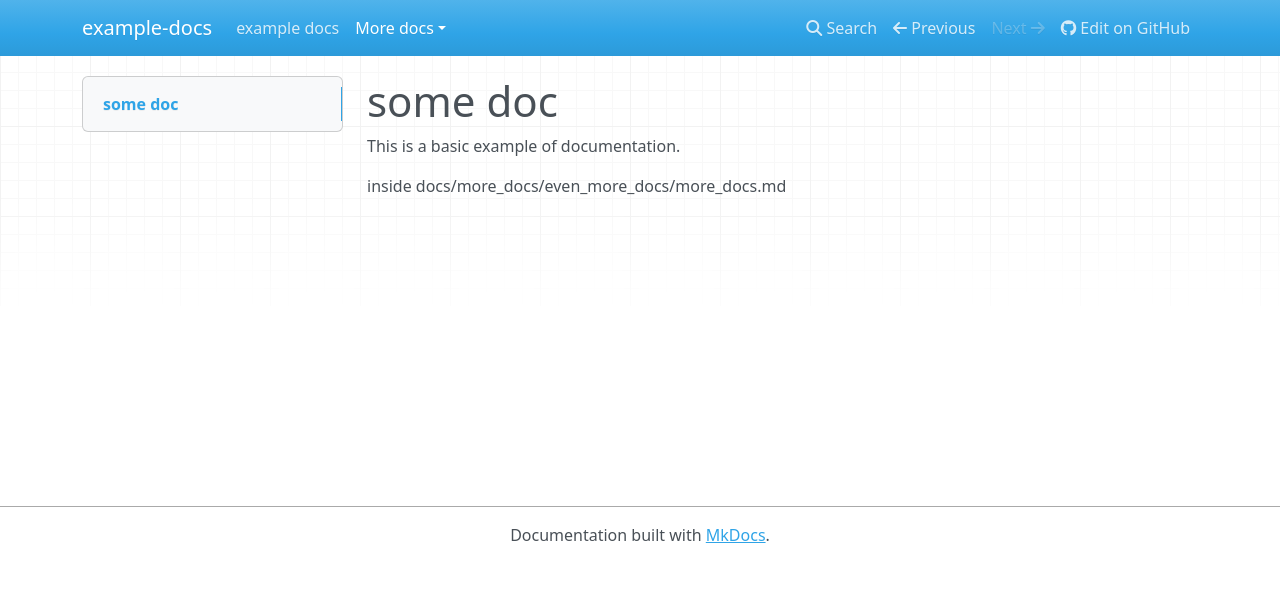
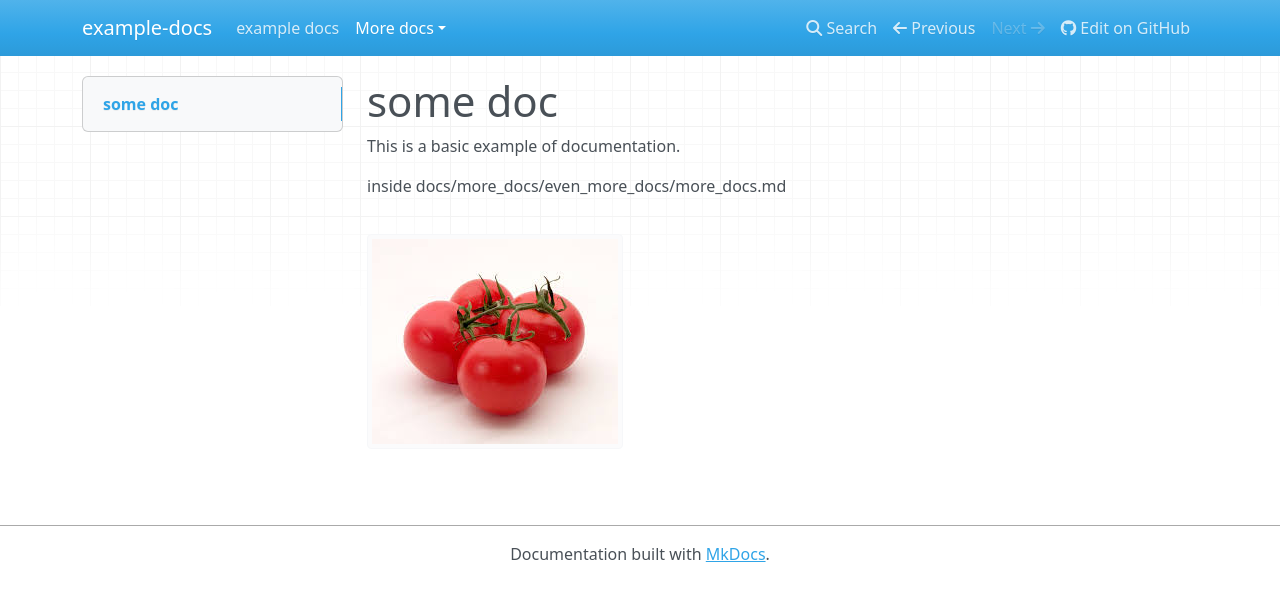
Before and after one commit to bchen528/backstage-test, an MkDocs documentation site: the page built from docs/more_docs/even_more_docs/more_docs.md, in a window 1280 px wide. Shown: the top 601 px of the page. Built offline with MkDocs 1.6.1, drawn with Linux system fonts in a browser that asks for light colours; nearby versions of some CDN libraries.

Commit message:
Trigger doc generation

```diff
--- a/docs/more_docs/even_more_docs/more_docs.md
+++ b/docs/more_docs/even_more_docs/more_docs.md
@@ -3,3 +3,5 @@
 This is a basic example of documentation.
 
 inside docs/more_docs/even_more_docs/more_docs.md
+
+![tomato1](../../download.jpeg)
```
Also changed, not shown: docs/more_docs/some_doc.md (+2 -0 lines).
